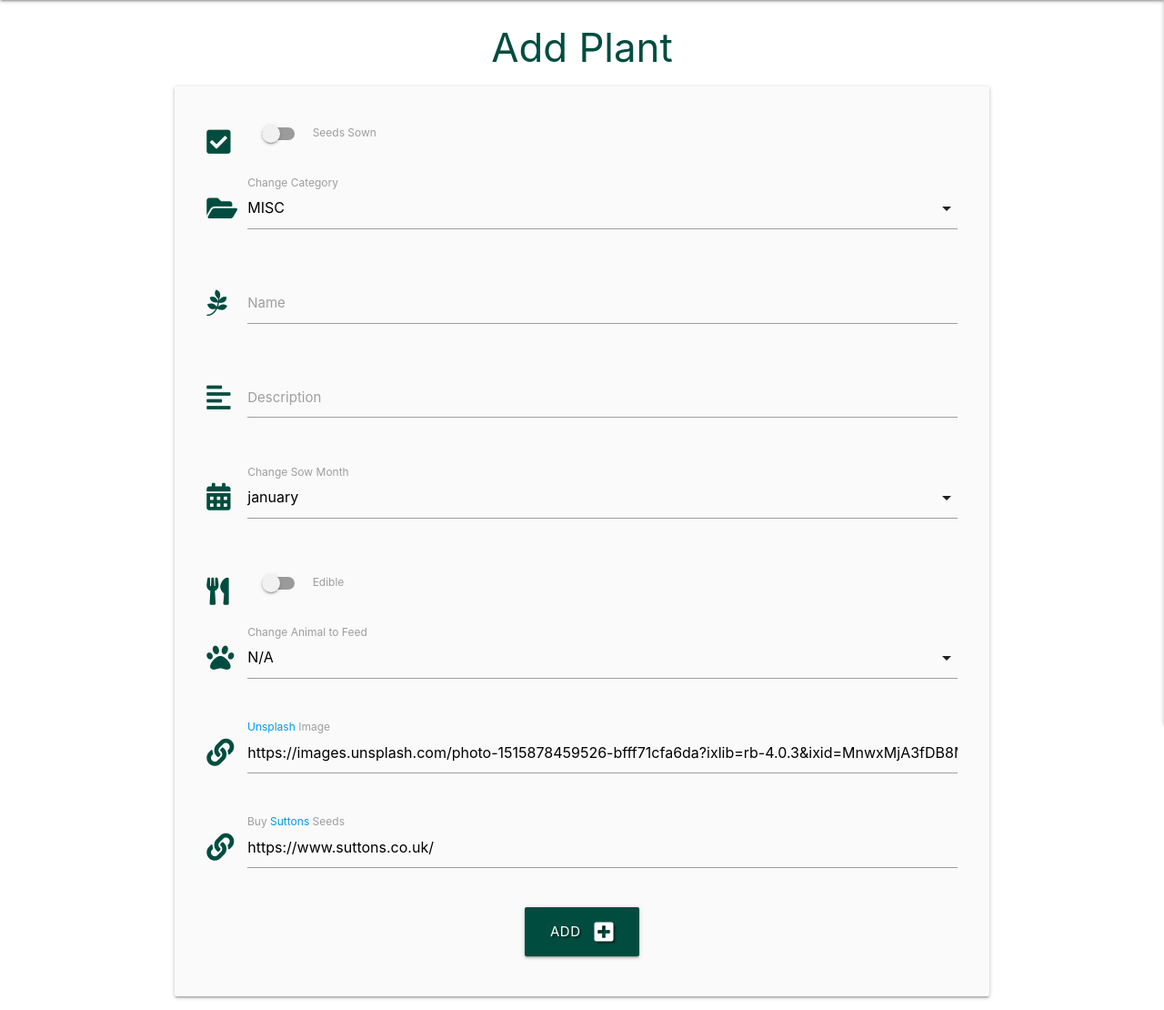
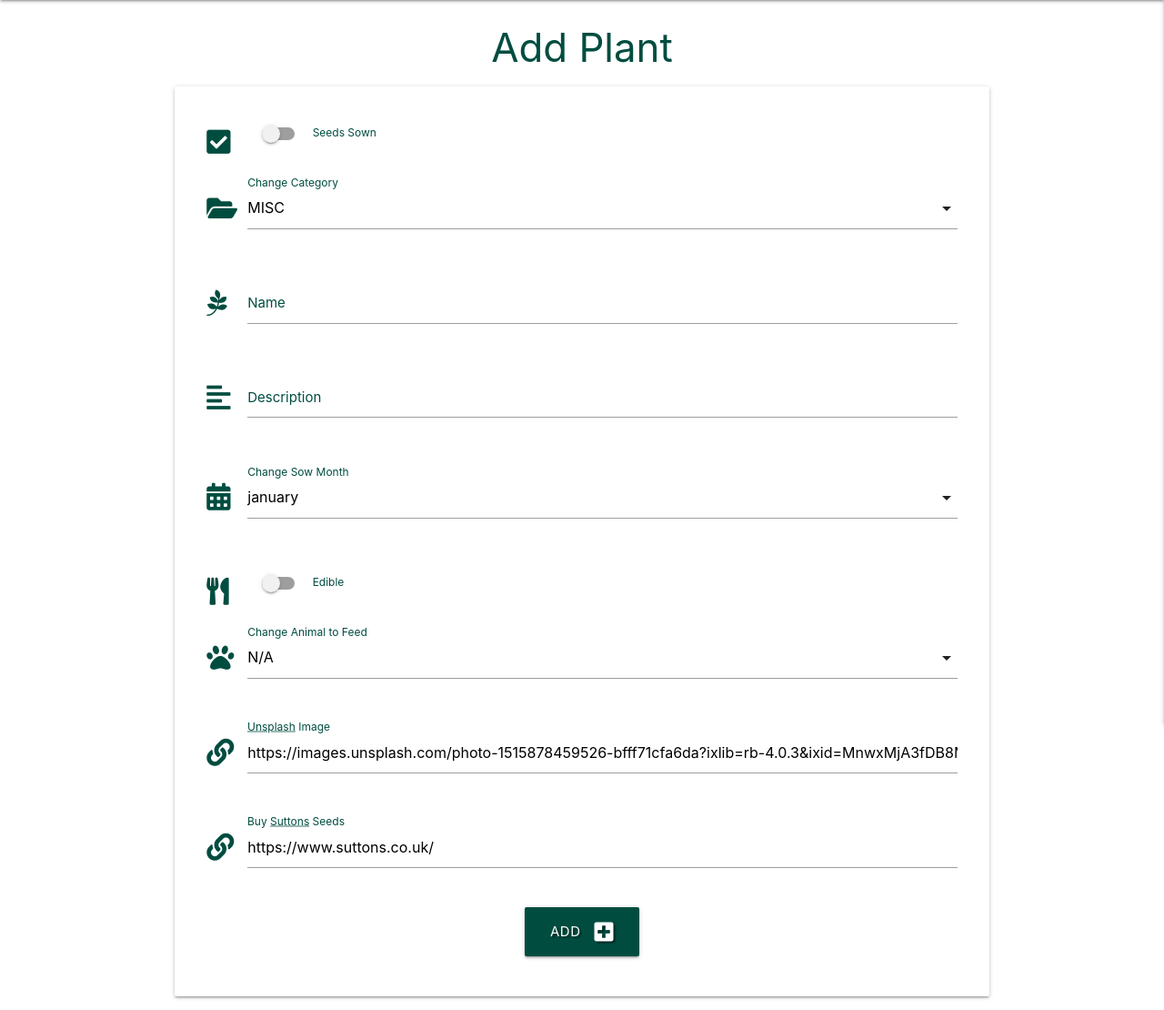
Before and after one commit to janet-dev/ci-milestone-project-3, a Flask app: page /add_plant in a window 1280 px wide. Shown: the part 64-1174 px from the top of the page at 91% size. Run offline with Flask 2, Linux system fonts and the light colour scheme; the visitor is signed in with stand-in values (Sample User, id 1); data that the repository does not hold is empty; some libraries are stand-ins or nearby versions.

Commit message:
Change label colours from light grey to dark teal on add_plant.html

```diff
--- a/static/css/style.css
+++ b/static/css/style.css
@@ -35,6 +35,17 @@
 
 .ul-instruction {
     list-style-type: none;
+}
+
+/*------------------------------------ add/edit pages */
+label {
+    color:#004d40;
+}
+
+.links {
+    color:#004d40;
+    text-decoration: underline;
+    text-decoration-color: #004d40;
 }
 
 /*--------------------------- 404/500 error pages */
--- a/templates/add_plant.html
+++ b/templates/add_plant.html
@@ -3,7 +3,7 @@
 
     <h3 class="teal-text text-darken-4 center-align">Add Plant</h3>
 
-    <div class="row card-panel grey lighten-5">
+    <div class="row card-panel">
         <form class="col s12" method="POST" action="{{ url_for('add_plant') }}">
             <!-- is_done toggle -->
             <div class="row">
@@ -29,7 +29,7 @@
                             <option value="{{ category.category_name }}">{{ category.category_name }}</option>
                         {% endfor %}
                     </select>
-                    <label for="category_name">Change Category</label>
+                    <label for="category_name" class="teal-text text-darken-4">Change Category</label>
                 </div>
             </div>
             <!-- plant name -->
@@ -38,7 +38,7 @@
                     <i class="fab fa-pagelines prefix teal-text text-darken-4"></i>
                     <input id="plant_name" name="plant_name" minlength="3" maxlength="50" type="text" class="validate"
                         required>
-                    <label for="plant_name">Name</label>
+                    <label for="plant_name" class="teal-text text-darken-4">Name</label>
                 </div>
             </div>
             <!-- plant description -->
@@ -47,7 +47,7 @@
                     <i class="fas fa-align-left prefix teal-text text-darken-4"></i>
                     <textarea id="plant_description" name="plant_description" minlength="5" maxlength="200"
                         class="materialize-textarea validate" required></textarea>
-                    <label for="plant_description">Description</label>
+                    <label for="plant_description" class="teal-text text-darken-4">Description</label>
                 </div>
             </div>
             <!-- month for sowing -->
@@ -60,7 +60,7 @@
                             <option value="{{ month.sow }}">{{ month.sow }}</option>
                         {% endfor %}
                     </select>
-                    <label for="sow">Change Sow Month</label>
+                    <label for="sow" class="teal-text text-darken-4">Change Sow Month</label>
                 </div>
             </div>
             <!-- is_edible toggle -->
@@ -69,7 +69,7 @@
                     <!-- Switch -->
                     <div class="switch">
                         <i class="fas fa-utensils prefix teal-text text-darken-4"></i>
-                        <label for="is_edible">
+                        <label for="is_edible" class="teal-text text-darken-4">
                             <input type="checkbox" id="is_edible" name="is_edible">
                             <span class="lever"></span>
                             Edible
@@ -87,7 +87,7 @@
                             <option value="{{ animal.animal_name }}">{{ animal.animal_name }}</option>
                         {% endfor %}
                     </select>
-                    <label for="animal_name">Change Animal to Feed</label>
+                    <label for="animal_name" class="teal-text text-darken-4">Change Animal to Feed</label>
                 </div>
             </div>
             <!-- plant photo link -->
@@ -96,7 +96,7 @@
                     <i class="fas fa-link prefix teal-text text-darken-4"></i>
                     <input id="link" name="link" minlength="5" maxlength="150" type="text" class="validate" required
                         value="https://images.unsplash.com/photo-1515878459526-bfff71cfa6da?ixlib=rb-4.0.3&ixid=MnwxMjA3fDB8MHxwaG90by1wYWdlfHx8fGVufDB8fHx8&auto=format&fit=crop&w=1170&q=80">
-                    <label for="link"><a href="https://unsplash.com/" target="_blank">Unsplash</a> Image</label>
+                    <label for="link" class="teal-text text-darken-4"><a href="https://unsplash.com/" target="_blank" class="links">Unsplash</a> Image</label>
                 </div>
             </div>
             <!-- seed catalogue link -->
@@ -105,7 +105,7 @@
                     <i class="fas fa-link prefix teal-text text-darken-4"></i>
                     <input id="seed_link" name="seed_link" minlength="5" maxlength="150" type="text" class="validate" required
                         value="https://www.suttons.co.uk/">
-                    <label for="seed_link">Buy <a href="https://www.suttons.co.uk/" target="_blank">Suttons</a> Seeds</label>
+                    <label for="seed_link" class="teal-text text-darken-4">Buy <a href="https://www.suttons.co.uk/" target="_blank" class="links">Suttons</a> Seeds</label>
                 </div>
             </div>
             <!-- submit button -->
```
